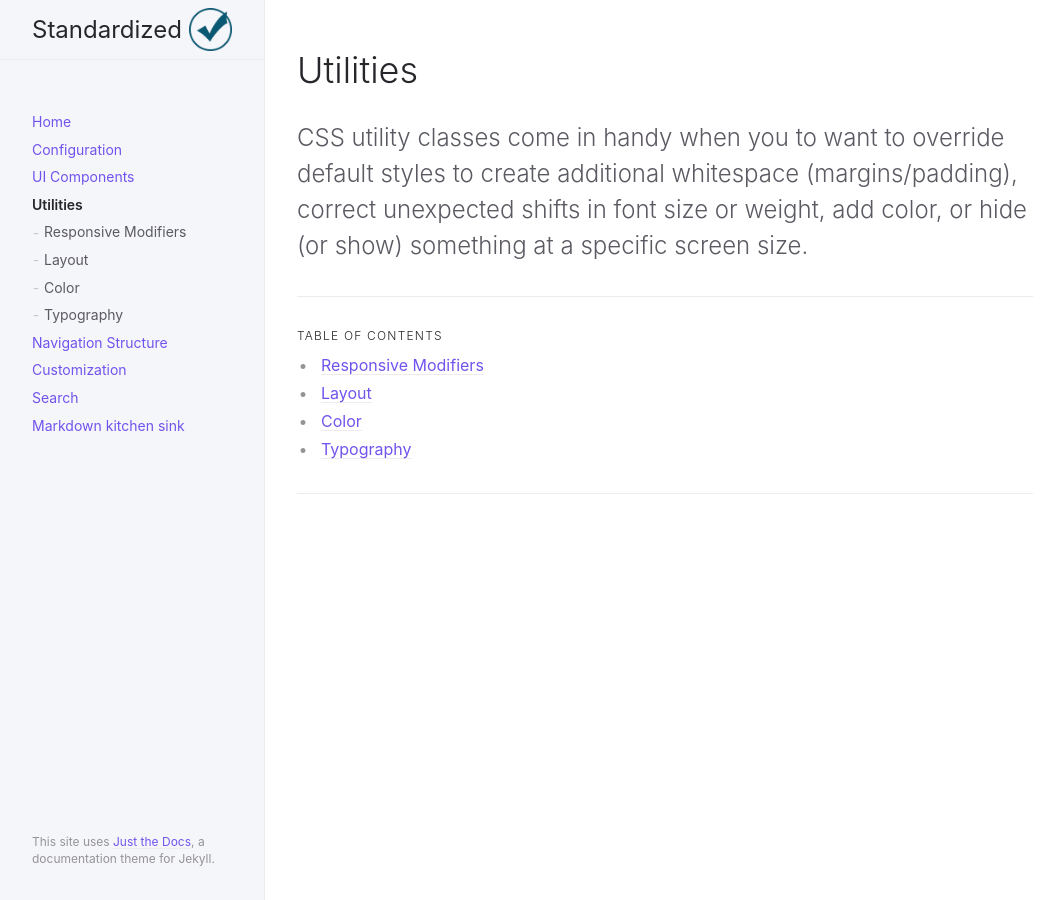
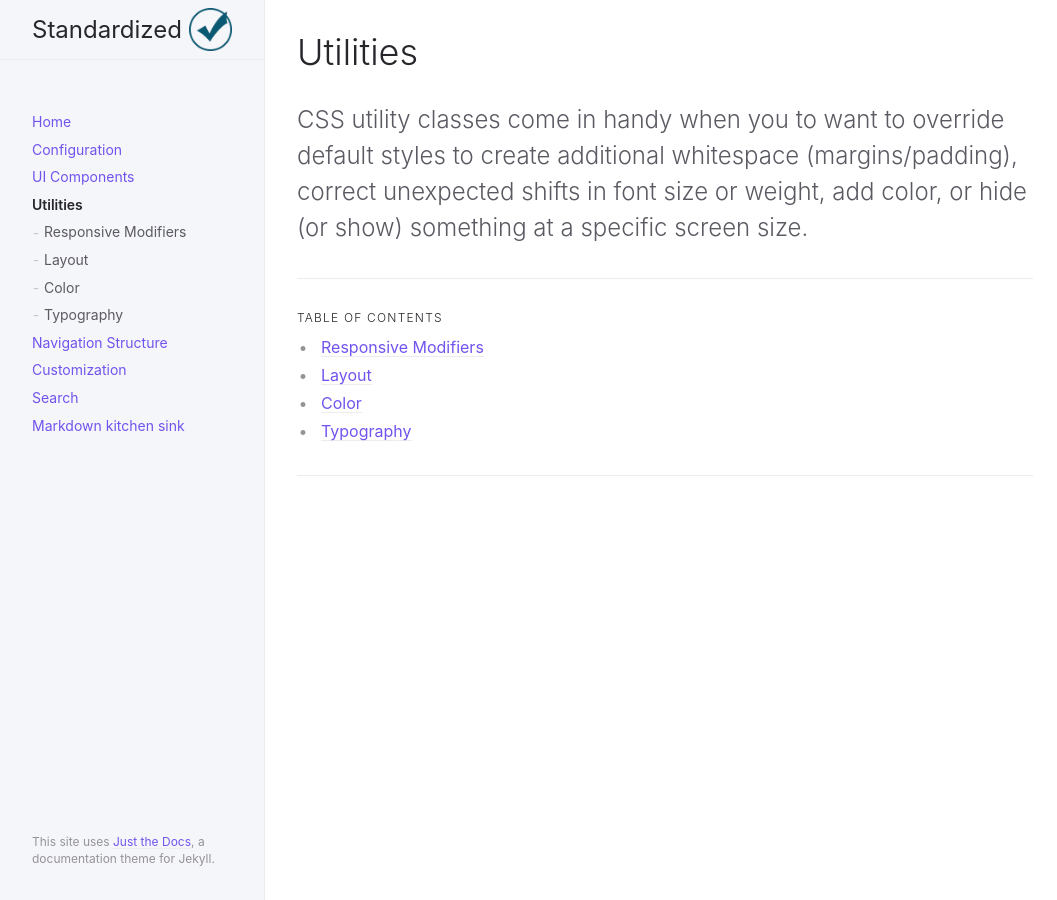
Before and after one commit to Standardized-Objects/Standardized-Objects.github.io, a Jekyll site: the page built from docs/utilities/utilities.md, in a window 1280 px wide. Shown: the whole page, without its empty margins (107-1164 px from the left). Built offline with Jekyll 4.4.1, drawn with Linux system fonts in a browser that asks for light colours.

Commit message:
just-the-docs

```diff
--- a/_sass/content.scss
+++ b/_sass/content.scss
@@ -88,7 +88,7 @@
   }
 
   h1:first-of-type {
-    margin-top: 0.5em;
+    margin-top: 0em;
   }
 
   dl {
```
Also changed, not shown: package.json (deleted, +0 -19 lines), 1 other file.
